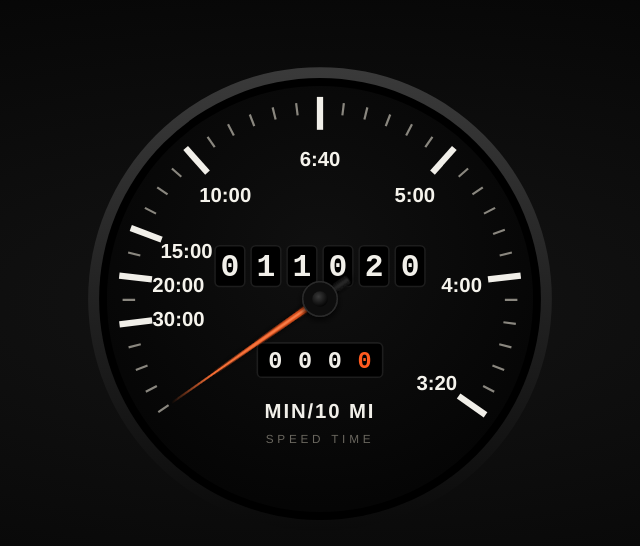
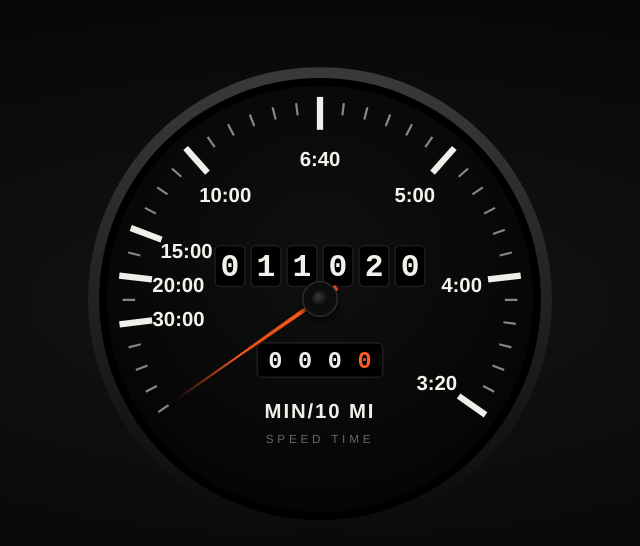
Before and after one commit to d3lynn/Speed-time, a plain HTML site: page index.html in a window 1280 px wide. Shown: the top 546 px of the page, 320-960 px from the left. Drawn offline with Linux system fonts and the light colour scheme.

Commit message:
Slimmer, longer needle to match reference

```diff
--- a/index.html
+++ b/index.html
@@ -109,9 +109,8 @@
 
     <!-- Needle -->
     <g id="needle" filter="url(#shadow)">
-      <polygon points="150,34 152.3,150 147.7,150" fill="url(#needleBody)"/>
-      <polygon points="150,34 150.5,150 149.5,150" fill="#ffb08a" opacity=".55"/>
-      <polygon points="147.7,150 152.3,150 153.4,172 146.6,172" fill="url(#tail)"/>
+      <polygon points="150,38 151.4,150 148.6,150" fill="#ff5a1f"/>
+      <polygon points="148.6,150 151.4,150 151.8,163 148.2,163" fill="#ff5a1f"/>
     </g>
     <circle cx="150" cy="150" r="11" fill="#0a0a0a" stroke="#2c2c2c" stroke-width="1" filter="url(#shadow)"/>
     <circle cx="150" cy="150" r="5" fill="url(#hub)"/>
```
